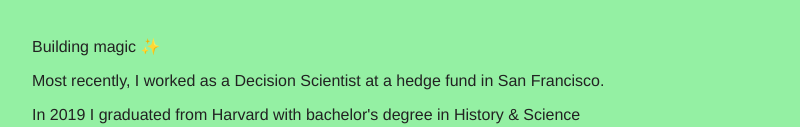
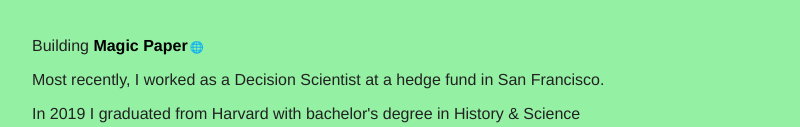
Before and after one commit to mattneary/mattneary.github.io, a plain HTML site: page index.html in a window 1280 px wide. Shown: the part 233-360 px from the top of the page, without its empty margins (238-1038 px from the left). Drawn offline with Linux system fonts and the light colour scheme.

Commit message:
link to magic paper

```diff
--- a/index.html
+++ b/index.html
@@ -25,7 +25,7 @@
           </div>
         </div>
 
-        <p>Building magic ✨</p>
+        <p>Building <a href="http://magicpaper.ai">Magic Paper</a></p>
 
         <p>Most recently, I worked as a Decision Scientist at a hedge fund in San Francisco.</p>
 
```
